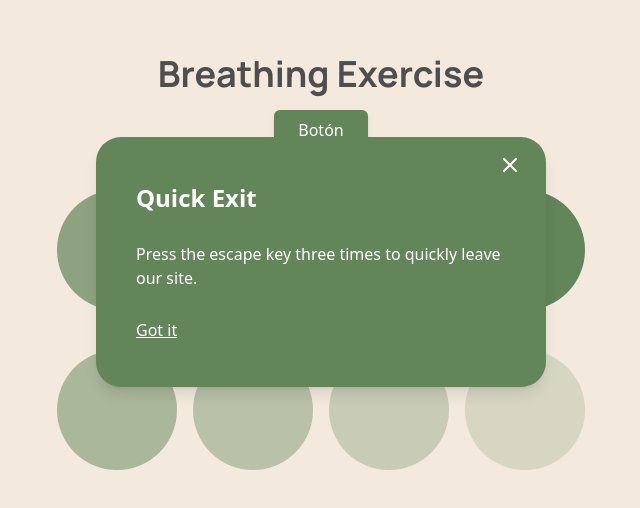
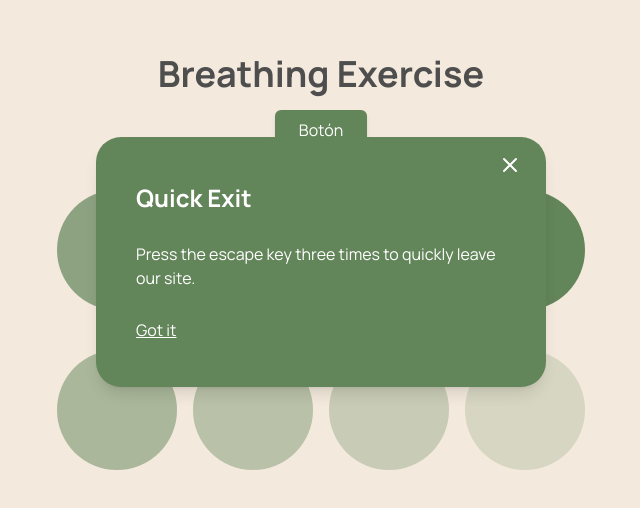
Before and after one commit to trevorproject/rainbow-relax, a React (Vite) app: page / in a window 1280 px wide. Shown: the part 138-646 px from the top of the page, without its empty margins (319-959 px from the left). Built offline with nearby package versions, Linux system fonts and the light colour scheme.

Commit message:
Font applied

```diff
--- a/src/App.tsx
+++ b/src/App.tsx
@@ -2,10 +2,10 @@ import QuickEscape from "./components/QuickEscape";
 
 function App() {
   return (
-    <div className="flex flex-col items-center justify-center min-h-screen bg-[var(--background-global)] text-[var(--color-text)]">
+    <div className="flex flex-col items-center justify-center min-h-screen bg-[var(--background-global)] text-[var(--color-text)]" style={{ fontFamily: 'var(--font-global)' }}>
       <QuickEscape />
 
-      <h1 className="text-4xl font-bold mb-4" style={{ fontFamily: 'var(--font-global)' }}>
+      <h1 className="text-4xl font-bold mb-4">
         Breathing Exercise
       </h1>
       <button className="px-6 py-2 text-[var(--color-button-text)] bg-[var(--color-button)] rounded-md shadow-md hover:opacity-80">
--- a/src/components/QuickEscape.tsx
+++ b/src/components/QuickEscape.tsx
@@ -65,6 +65,7 @@ export default function QuickEscape() {
         style={{
           backgroundColor: "var(--color-button)",
           color: "var(--color-button-text)",
+          fontFamily: "var(--font-global)",
         }}
       >
         <button
--- a/src/index.css
+++ b/src/index.css
@@ -21,4 +21,6 @@
             --circle-mid-bottom: rgba(99, 133, 90, 0.3);
             --circle-bottom: rgba(99, 133, 90, 0.2);
         }
+
+
 }
```
Also changed, not shown: 1 other file (tests, documents, lock files or other folders).
